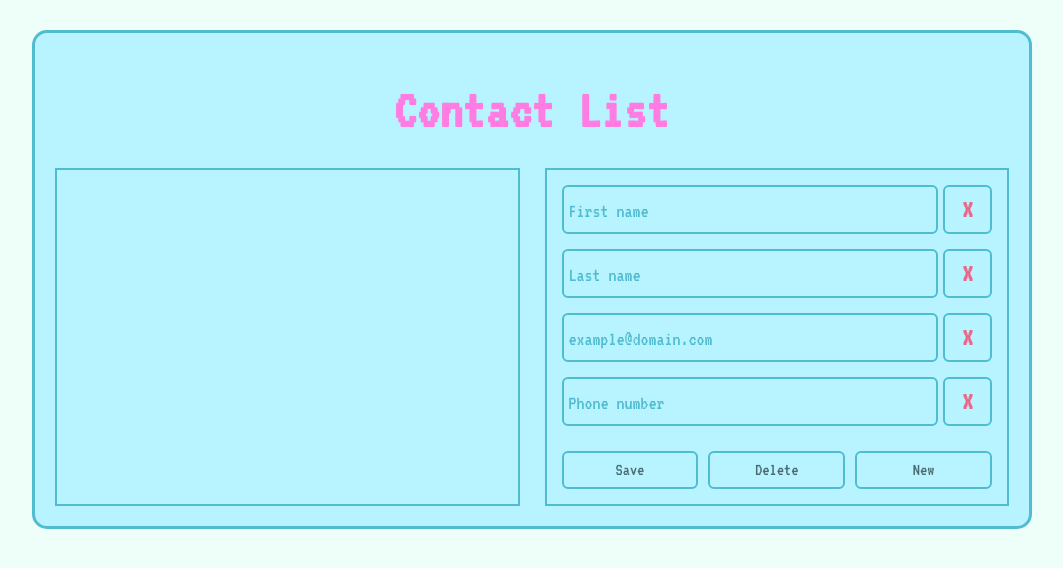
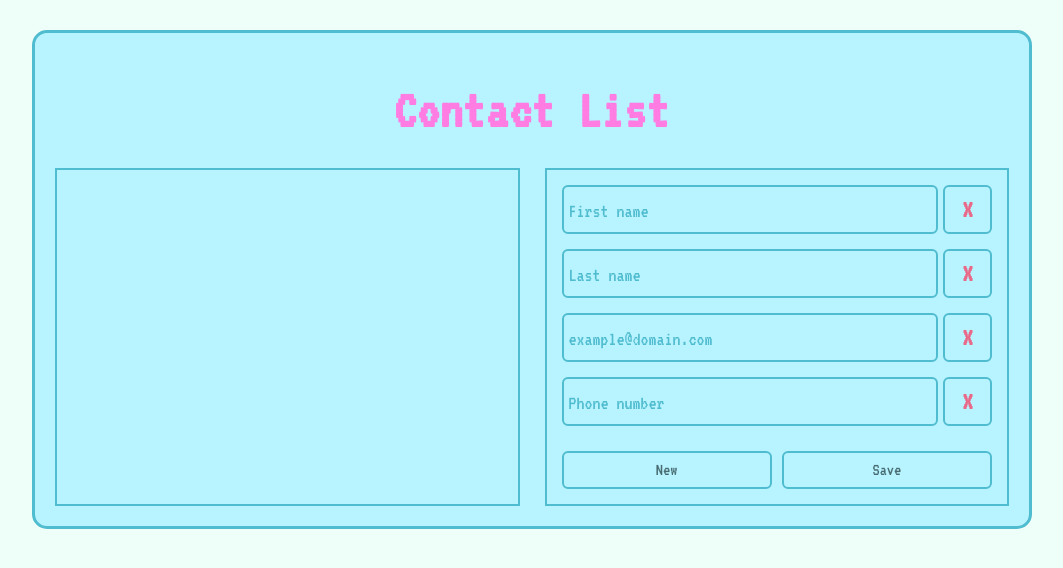
Before and after one commit to ostyyy/Contact-List-classes, a React (Vite) app: page / in a window 1280 px wide. Shown: the top 568 px of the page, without its empty margins (108-1171 px from the left). Built offline with nearby package versions, Linux system fonts and the light colour scheme.

Commit message:
complete CRUD operations

```diff
--- a/src/App.jsx
+++ b/src/App.jsx
@@ -12,28 +12,6 @@ export class App extends Component {
         selectedContactId: null,
     };
 
-    addContact = (contact) => {
-        contact.id = nanoid();
-
-        this.setState({ contacts: [...this.state.contacts, contact] });
-    };
-
-    deleteContact = (id) => {
-        this.setState({
-            contacts: [
-                ...this.state.contacts.filter((contact) => contact.id !== id),
-            ],
-        });
-    };
-
-    handleSelectContact = (id) => {
-        this.setState({ selectedContactId: id });
-    };
-
-    saveContactsToStorage = () => {
-        localStorage.setItem('contacts', JSON.stringify(this.state.contacts));
-    };
-
     componentDidMount() {
         const contacts = JSON.parse(localStorage.getItem('contacts'));
         if (!contacts) {
@@ -43,14 +21,59 @@ export class App extends Component {
         }
     }
 
-    componentDidUpdate(prevProps, prevState) {
-        if (prevState.contacts !== this.state.contacts) {
-            this.saveContactsToStorage();
-        }
-    }
+    saveContactsToStorage = () => {
+        localStorage.setItem('contacts', JSON.stringify(this.state.contacts));
+    };
 
+    addContact = (contact) => {
+        contact.id = nanoid();
+
+        this.setState(
+            { contacts: [...this.state.contacts, contact] },
+            this.saveContactsToStorage,
+        );
+    };
+
+    deleteContact = (id) => {
+        this.setState(
+            {
+                contacts: [
+                    ...this.state.contacts.filter(
+                        (contact) => contact.id !== id,
+                    ),
+                ],
+                selectedContactId: null,
+            },
+            this.saveContactsToStorage,
+        );
+    };
+
+    updateContact = (updatedContact) => {
+        this.setState(
+            {
+                contacts: this.state.contacts.map((contact) =>
+                    contact.id === updatedContact.id ? updatedContact : contact,
+                ),
+            },
+            this.saveContactsToStorage,
+        );
+    };
+
+    selectContact = (id) => {
+        this.setState({ selectedContactId: id });
+    };
+
+    deselectContact = () => {
+        this.setState({ selectedContactId: null });
+    };
+
+    getSelectedContact = () => {
+        return this.state.contacts.find(
+            (contact) => contact.id === this.state.selectedContactId,
+        );
+    };
     render() {
-        console.log(this.state.selectedContactId);
+        const selectedContact = this.getSelectedContact();
         return (
             <div className="main-container">
                 <h1>Contact List</h1>
@@ -60,12 +83,18 @@ export class App extends Component {
                         <ContactList
                             contacts={this.state.contacts}
                             onDelete={this.deleteContact}
-                            onSelect={this.handleSelectContact}
+                            onSelect={this.selectContact}
                         />
                     </div>
 
                     <div className="form-container">
-                        <ContactForm onSubmit={this.addContact} />
+                        <ContactForm
+                            onSubmit={this.addContact}
+                            selectedContact={selectedContact}
+                            onUpdate={this.updateContact}
+                            onDelete={this.deleteContact}
+                            onReset={this.deselectContact}
+                        />
                     </div>
                 </div>
             </div>
--- a/src/components/ContactForm/ContactForm.jsx
+++ b/src/components/ContactForm/ContactForm.jsx
@@ -17,8 +17,18 @@ export class ContactForm extends Component {
         });
     };
 
+    handleInputClear = (inputName) => {
+        this.setState({
+            [inputName]: '',
+        });
+    };
+
     handleSubmit = (event) => {
         event.preventDefault();
+
+        if (this.state.id) {
+            this.props.onUpdate(this.state);
+        } else {
             this.props.onSubmit({
                 firstName: this.state.firstName,
                 lastName: this.state.lastName,
@@ -32,7 +42,24 @@ export class ContactForm extends Component {
                 email: '',
                 phone: '',
             });
+        }
     };
+
+    componentDidUpdate(prevProps) {
+        if (prevProps.selectedContact !== this.props.selectedContact) {
+            if (this.props.selectedContact) {
+                this.setState({ ...this.props.selectedContact });
+            } else {
+                this.setState({
+                    id: null,
+                    firstName: '',
+                    lastName: '',
+                    email: '',
+                    phone: '',
+                });
+            }
+        }
+    }
 
     render() {
         return (
@@ -46,7 +73,9 @@ export class ContactForm extends Component {
                         value={this.state.firstName}
                         onChange={this.handleInputChange}
                     />
-                    <span>X</span>
+                    <span onClick={() => this.handleInputClear('firstName')}>
+                        X
+                    </span>
                 </div>
 
                 <div className="input-block">
@@ -58,7 +87,9 @@ export class ContactForm extends Component {
                         value={this.state.lastName}
                         onChange={this.handleInputChange}
                     />
-                    <span>X</span>
+                    <span onClick={() => this.handleInputClear('lastName')}>
+                        X
+                    </span>
                 </div>
 
                 <div className="input-block">
@@ -69,7 +100,9 @@ export class ContactForm extends Component {
                         value={this.state.email}
                         onChange={this.handleInputChange}
                     />
-                    <span>X</span>
+                    <span onClick={() => this.handleInputClear('email')}>
+                        X
+                    </span>
                 </div>
 
                 <div className="input-block">
@@ -80,13 +113,24 @@ export class ContactForm extends Component {
                         value={this.state.phone}
                         onChange={this.handleInputChange}
                     />
-                    <span>X</span>
+                    <span onClick={() => this.handleInputClear('phone')}>
+                        X
+                    </span>
                 </div>
 
                 <div className="button-block">
+                    <button type="button" onClick={() => this.props.onReset()}>
+                        New
+                    </button>
                     <button type="submit">Save</button>
-                    <button type="button">Delete</button>
-                    <button type="button">New</button>
+                    {this.state.id && (
+                        <button
+                            type="button"
+                            onClick={() => this.props.onDelete(this.state.id)}
+                        >
+                            Delete
+                        </button>
+                    )}
                 </div>
             </form>
         );
--- a/vite.config.js
+++ b/vite.config.js
@@ -7,5 +7,6 @@ export default defineConfig({
     plugins: [react(), Inspect()],
     server: {
         port: 3000,
+        open: true,
     },
 });
```
Lines whose indentation alone changed are shown as unchanged.
